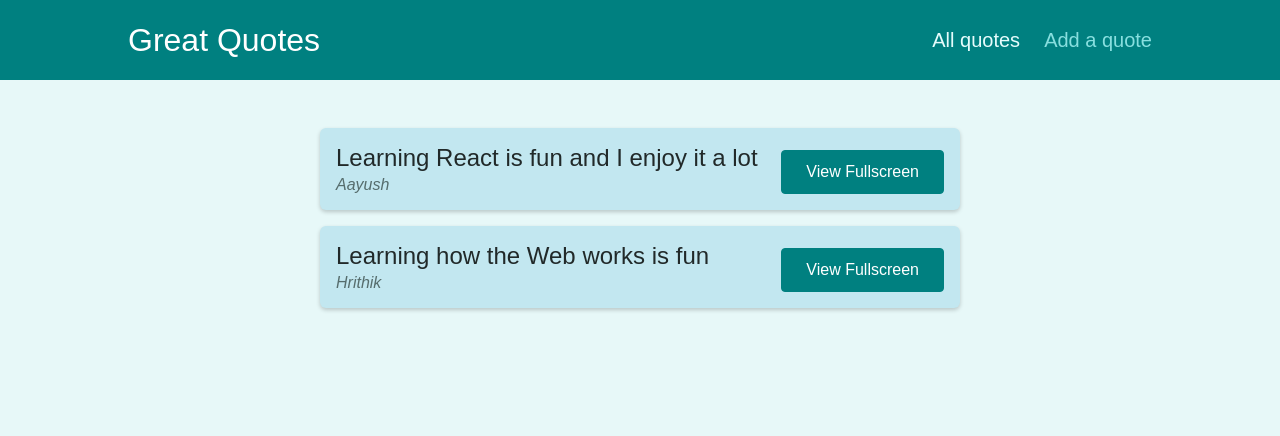
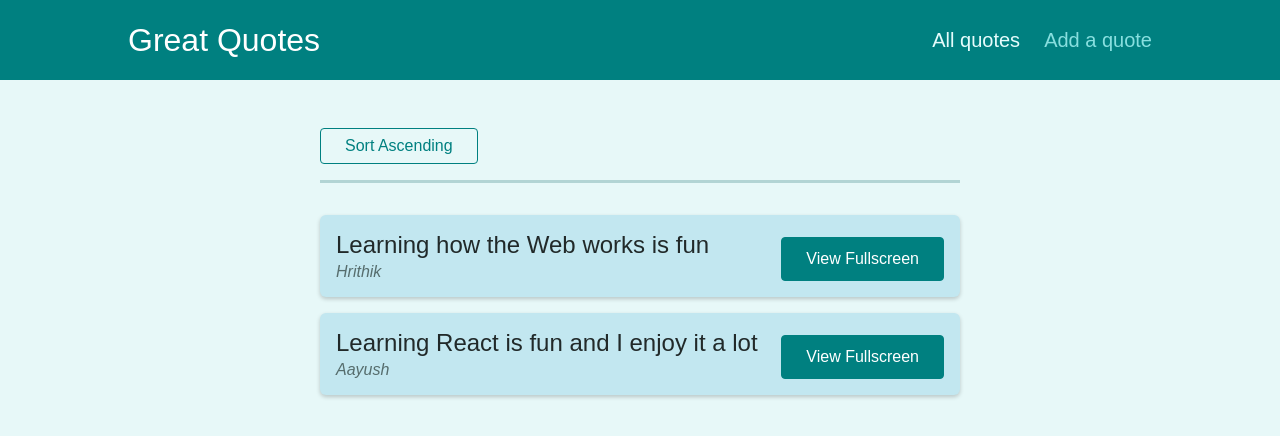
Before and after one commit to falcon-bridge/GreatQuotes, a React (Create React App) app: page /quotes in a window 1280 px wide. Shown: the top 436 px of the page. Built offline with nearby package versions, Linux system fonts and the light colour scheme.

Commit message:
used query params to sort the quotes in ascending or descendig order

```diff
--- a/src/components/quotes/QuoteList.js
+++ b/src/components/quotes/QuoteList.js
@@ -1,13 +1,44 @@
-import { Fragment } from 'react';
+import { Fragment } from "react";
+import { useLocation, useHistory } from "react-router-dom";
 
-import QuoteItem from './QuoteItem';
-import classes from './QuoteList.module.css';
+import QuoteItem from "./QuoteItem";
+import classes from "./QuoteList.module.css";
+
+const sortQuotes = (quotes, ascending) => {
+  return quotes.sort((quoteA, quoteB) => {
+    if (ascending) {
+      return quoteA.id > quoteB.id ? 1 : -1;
+    } else {
+      return quoteA.id < quoteB.id ? 1 : -1;
+    }
+  });
+};
 
 const QuoteList = (props) => {
+  const history = useHistory();
+  const location = useLocation();
+
+  const queryParams = new URLSearchParams(location.search);
+
+  const isSortingAscending = queryParams.get("sort") === "asc";
+
+  const sortedQuotes = sortQuotes(props.quotes, isSortingAscending);
+
+  const changeSortingHandler = () => {
+    history.push("/quotes?sort=" + (isSortingAscending ? "desc" : "asc"));
+
+    // console.log(isSortingAscending);
+  };
+
   return (
     <Fragment>
+      <div className={classes.sorting}>
+        <button onClick={changeSortingHandler}>
+          Sort {isSortingAscending ? "Descending" : "Ascending"}
+        </button>
+      </div>
       <ul className={classes.list}>
-        {props.quotes.map((quote) => (
+        {sortedQuotes.map((quote) => (
           <QuoteItem
             key={quote.id}
             id={quote.id}
```
Also changed, not shown: 1 other file (tests, documents, lock files or other folders).
